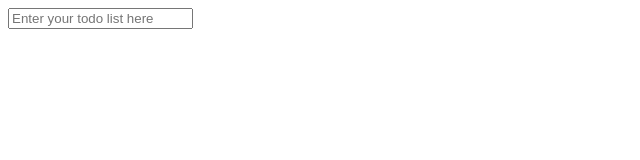
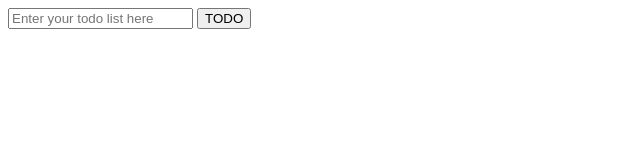
Before and after one commit to HOUDA-KEMMOUNE/todo-list, a plain HTML site: page index.html in a window 1280 px wide. Shown: the whole page, without its empty margins (0-640 px from the left). Drawn offline with Linux system fonts and the light colour scheme.

Commit message:
add todo button

```diff
--- a/index.html
+++ b/index.html
@@ -9,6 +9,7 @@
 <body>
     <div class="container">
         <input type="text" placeholder="Enter your todo list here">
+        <button class="js-todo-btn">TODO</button>
     </div>
     <script src="script.js"></script>
 </body>
```
